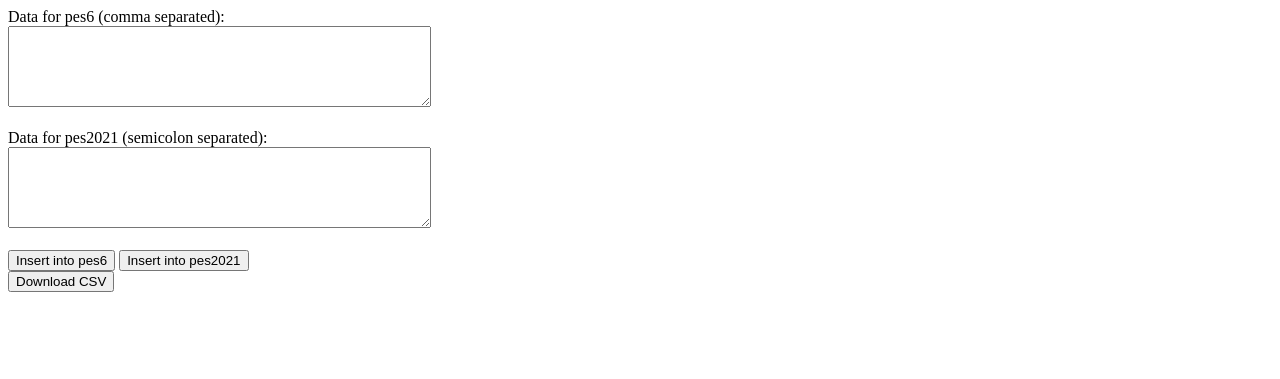
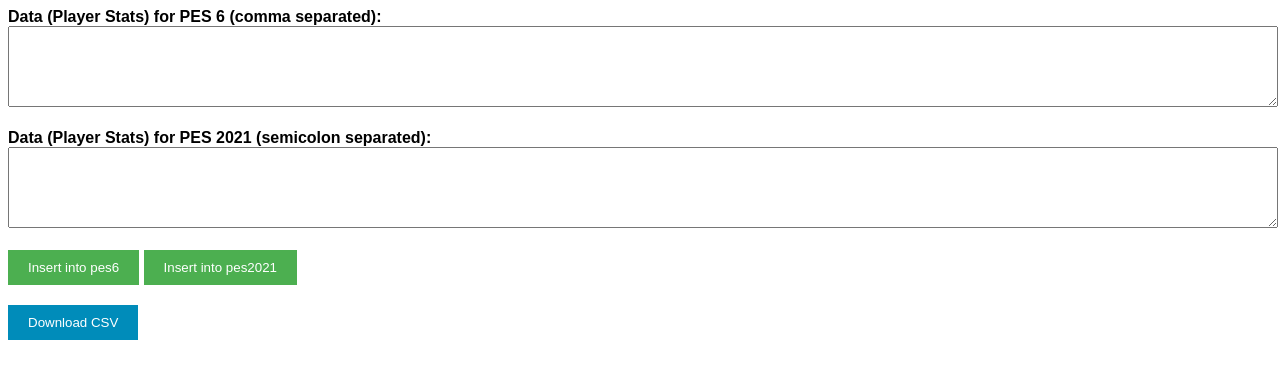
Before and after one commit to AKralani/PES6-to-PES21-Stats-Converter, a PHP site: page / in a window 1280 px wide. Shown: the top 379 px of the page. Run offline with PHP 8.4, Linux system fonts and the light colour scheme.

Commit message:
Add some CSS

```diff
--- a/index.php
+++ b/index.php
@@ -89,13 +89,47 @@
 <html>
 <head>
     <title>Data Import and CSV Download</title>
+	<style>
+        body {
+            font-family: Arial, sans-serif;
+        }
+
+        form {
+            margin-bottom: 20px;
+        }
+
+        label {
+            font-weight: bold;
+        }
+
+        textarea {
+            width: 100%;
+            resize: vertical;
+        }
+
+        input[type="submit"] {
+            padding: 10px 20px;
+            background-color: #4CAF50;
+            color: white;
+            border: none;
+            cursor: pointer;
+        }
+
+        button {
+            padding: 10px 20px;
+            background-color: #008CBA;
+            color: white;
+            border: none;
+            cursor: pointer;
+        }
+    </style>
 </head>
 <body>
     <form method="POST" action="">
-        <label for="data1">Data for pes6 (comma separated):</label><br>
+        <label for="data1">Data (Player Stats) for PES 6 (comma separated):</label><br>
         <textarea name="data1" id="data1" rows="5" cols="50"><?php echo $_POST['data1'] ?? ''; ?></textarea><br><br>
 
-        <label for="data2">Data for pes2021 (semicolon separated):</label><br>
+        <label for="data2">Data (Player Stats) for PES 2021 (semicolon separated):</label><br>
         <textarea name="data2" id="data2" rows="5" cols="50"><?php echo $_POST['data2'] ?? ''; ?></textarea><br><br>
 
         <input type="submit" name="submit1" value="Insert into pes6">
```
